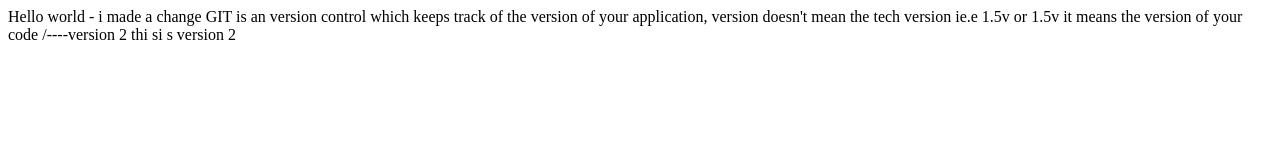
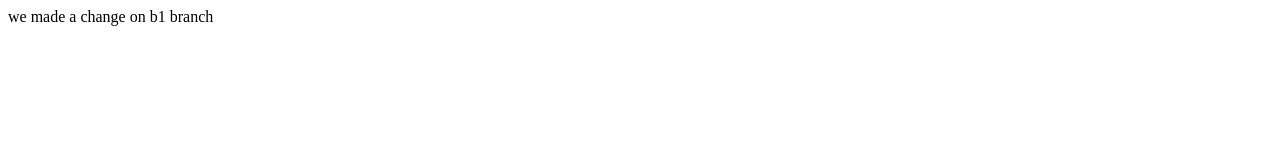
Before and after one commit to sharjeelguvi/Additional-Session-1, a plain HTML site: page Index.html in a window 1280 px wide. Drawn offline with Linux system fonts and the light colour scheme.

Commit message:
b1 branch change

```diff
--- a/Index.html
+++ b/Index.html
@@ -7,13 +7,6 @@
     <title>Document</title>
 </head>
 <body>
-    Hello world - i made a change
-    GIT
-    is an version control
-    which keeps track of the version of your application, version doesn't mean the tech version ie.e 1.5v or 1.5v
-    it means the version of your code
-
-    /----version 2
-    thi si s version 2
+we made a change on b1 branch
 </body>
 </html>
```
